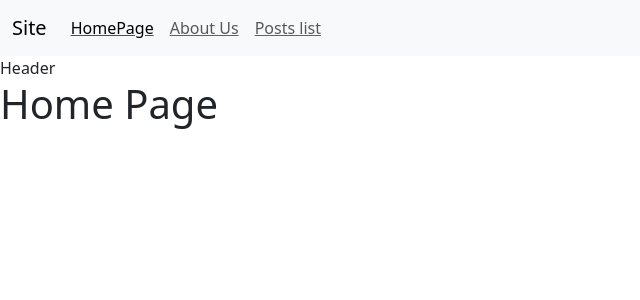
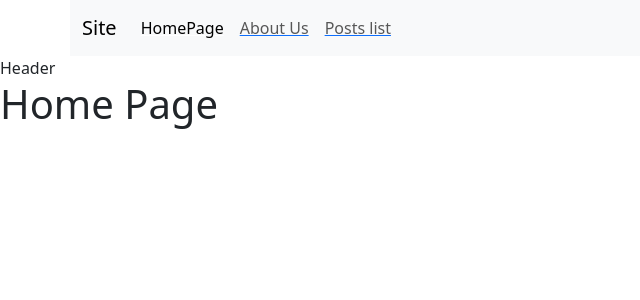
Before and after one commit to MarcoVacchi/react-router, a React (Vite) app: page / in a window 1280 px wide. Shown: the top 300 px of the page, without its empty margins (0-640 px from the left). Built offline with nearby package versions, Linux system fonts and the light colour scheme.

Commit message:
feat: added error

```diff
--- a/src/index.css
+++ b/src/index.css
@@ -1,4 +1,3 @@
 .active {
-    color: brown;
-
+    color: white
 }
--- a/src/layouts/NavBar.jsx
+++ b/src/layouts/NavBar.jsx
@@ -4,7 +4,7 @@
     return (
         <>
             <div>
-                <nav class="navbar navbar-expand-lg bg-body-tertiary">
+                <nav class="navbar navbar-expand-lg bg-body-tertiary container">
                     <div class="container-fluid">
                         <a class="navbar-brand" href="#">Site</a>
                         <button class="navbar-toggler" type="button" data-bs-toggle="collapse" data-bs-target="#navbarNavAltMarkup" aria-controls="navbarNavAltMarkup" aria-expanded="false" aria-label="Toggle navigation">
--- a/src/pages/PostList.jsx
+++ b/src/pages/PostList.jsx
@@ -18,6 +18,10 @@
             .then(res => {
                 setArray(res.data)
             })
+            .catch(err => {
+                console.error(err)
+                alert('error, change the URL');
+            });
     };
 
     useEffect(takePost, []);
```
